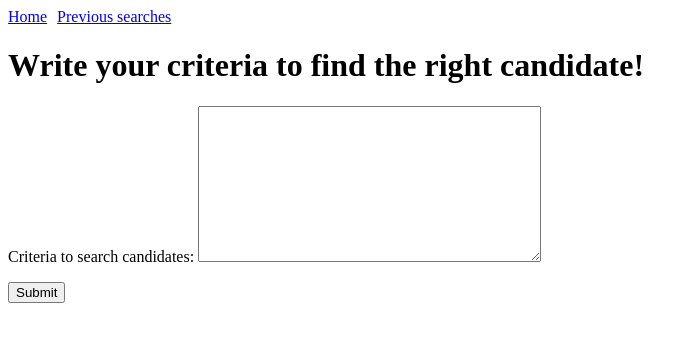
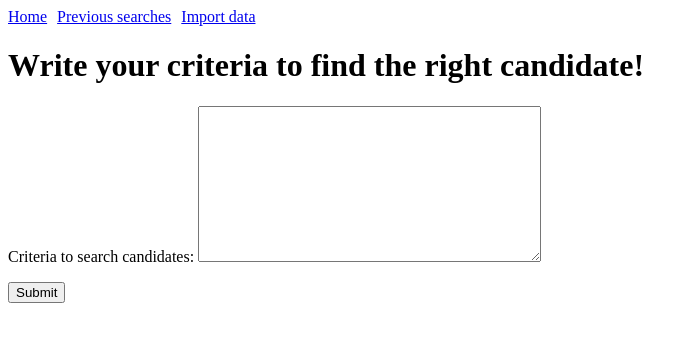
Before and after one commit to Soykertje/zipdev, a Django app: page / in a window 1280 px wide. Shown: the top 342 px of the page, without its empty margins (0-697 px from the left). Run offline with Django 4.2, Linux system fonts and the light colour scheme; parts of the project's set-up code (start-up, migrations or seed data) failed here and were passed over.

Commit message:
CHANGE: Added new element to headers.

```diff
--- a/scoring/templates/header.html
+++ b/scoring/templates/header.html
@@ -2,5 +2,6 @@
     <div style="display: flex; width: 100vw; height: fit-content; gap: 10px">
         <a href="{% url 'home' %}">Home</a>
         <a href="{% url 'scoring_tasks' %}">Previous searches</a>
+        <a href="{% url 'import_candidates' %}">Import data</a>
     </div>
 </header>
```
